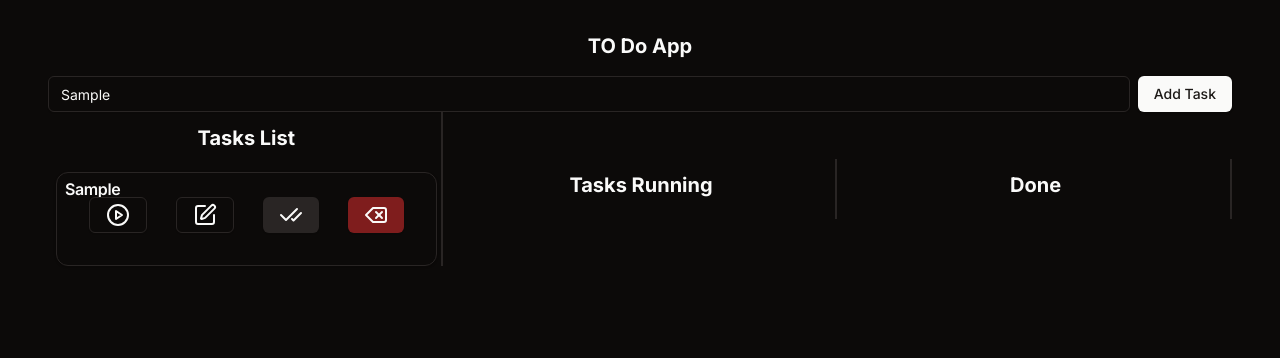
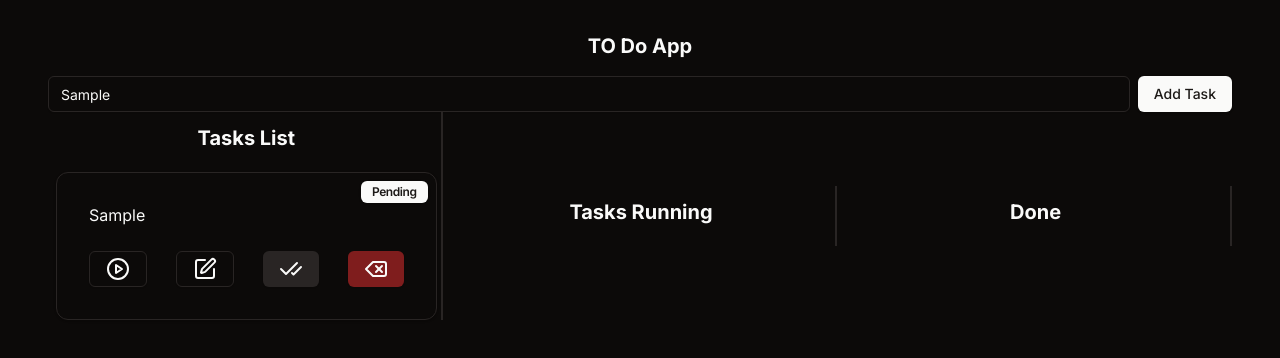
Before and after one commit to habib-N19/todo-list-quadbtec, a Next.js app: page / in a window 1280 px wide. Both pictures are taken after typing "Sample" into the empty fields and a click on the button "Add Task". Shown: the top 358 px of the page. Built offline with nearby package versions, Linux system fonts and the light colour scheme.

Commit message:
added a badge

```diff
--- a/src/components/TaskCard.tsx
+++ b/src/components/TaskCard.tsx
@@ -1,14 +1,20 @@
 'use client'
 import React from 'react'
-import { Card, CardFooter, CardTitle } from './ui/card'
+import { Card, CardContent, CardFooter, CardTitle } from './ui/card'
 import { Button } from './ui/button'
 import { CheckCheckIcon, DeleteIcon, Edit, PlayCircleIcon } from 'lucide-react';
 import { TTaskCardProps } from '@/types';
+import { Badge } from './ui/badge';
 
 export default function TaskCard({ task, handleMarkRunning, handleEdit, handleDelete, handleMarkAsDone, }: TTaskCardProps) {
     return (
         <Card className='p-2'>
-            <CardTitle>{task.task}</CardTitle>
+            <CardTitle className='text-right'>
+                <Badge variant={task.running ? 'secondary' : task.completed ? 'outline' : 'default'}>
+                    {task.running ? 'Running' : task.completed ? 'Done' : 'Pending'}
+                </Badge>
+            </CardTitle>
+            <CardContent>{task.task}</CardContent>
             <CardFooter className='flex justify-between items-center gap-2'>
                 <Button onClick={() => handleMarkRunning(task.id)} variant='outline'><PlayCircleIcon /></Button>
                 <Button onClick={() => handleEdit(task.id)} variant='outline'><Edit></Edit></Button>
--- /dev/null
+++ b/src/components/ui/badge.tsx
@@ -0,0 +1,36 @@
+import * as React from "react"
+import { cva, type VariantProps } from "class-variance-authority"
+
+import { cn } from "@/lib/utils"
+
+const badgeVariants = cva(
+  "inline-flex items-center rounded-md border px-2.5 py-0.5 text-xs font-semibold transition-colors focus:outline-none focus:ring-2 focus:ring-ring focus:ring-offset-2",
+  {
+    variants: {
+      variant: {
+        default:
+          "border-transparent bg-primary text-primary-foreground shadow hover:bg-primary/80",
+        secondary:
+          "border-transparent bg-secondary text-secondary-foreground hover:bg-secondary/80",
+        destructive:
+          "border-transparent bg-destructive text-destructive-foreground shadow hover:bg-destructive/80",
+        outline: "text-foreground",
+      },
+    },
+    defaultVariants: {
+      variant: "default",
+    },
+  }
+)
+
+export interface BadgeProps
+  extends React.HTMLAttributes<HTMLDivElement>,
+    VariantProps<typeof badgeVariants> {}
+
+function Badge({ className, variant, ...props }: BadgeProps) {
+  return (
+    <div className={cn(badgeVariants({ variant }), className)} {...props} />
+  )
+}
+
+export { Badge, badgeVariants }
```
